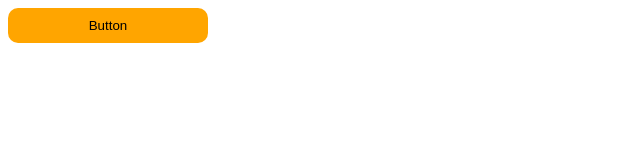
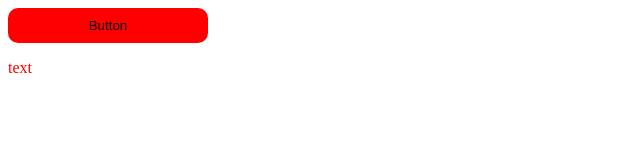
Before and after one commit to TawanDeodato/estudos-sass, a plain HTML site: page aula02/index.html in a window 1280 px wide. Shown: the whole page, without its empty margins (0-640 px from the left). Drawn offline with Linux system fonts and the light colour scheme.

Commit message:
Estudos sobre variaveis em scss

```diff
--- /dev/null
+++ b/aula02/assets/scss/button.scss
@@ -0,0 +1,12 @@
+.btn {
+    width: 200px;
+    padding: 10px 0;
+    background-color: none;
+    border: none;
+    border-radius: 10px;
+}
+
+.btn-laranja {
+    @extend .btn;
+    background-color: $color;
+}
--- a/aula02/assets/scss/style.scss
+++ b/aula02/assets/scss/style.scss
@@ -1,12 +1,6 @@
-.btn {
-    width: 200px;
-    padding: 10px 0;
-    background-color: none;
-    border: none;
-    border-radius: 10px;
+@import "./variaveis.scss";
+@import "./button.scss";
+
+p {
+    color: $color;
 }
-
-.btn-laranja {
-    @extend .btn;
-    background-color: orange;
-}
--- /dev/null
+++ b/aula02/assets/scss/variaveis.scss
@@ -0,0 +1 @@
+$color: red;
--- a/aula02/index.html
+++ b/aula02/index.html
@@ -8,5 +8,9 @@
 </head>
 <body>
     <button class="btn btn-laranja">Button</button>
+
+    <p>
+        text
+    </p>
 </body>
 </html>
```
Also changed, not shown: aula02/assets/css/style.css, 1 other file.
